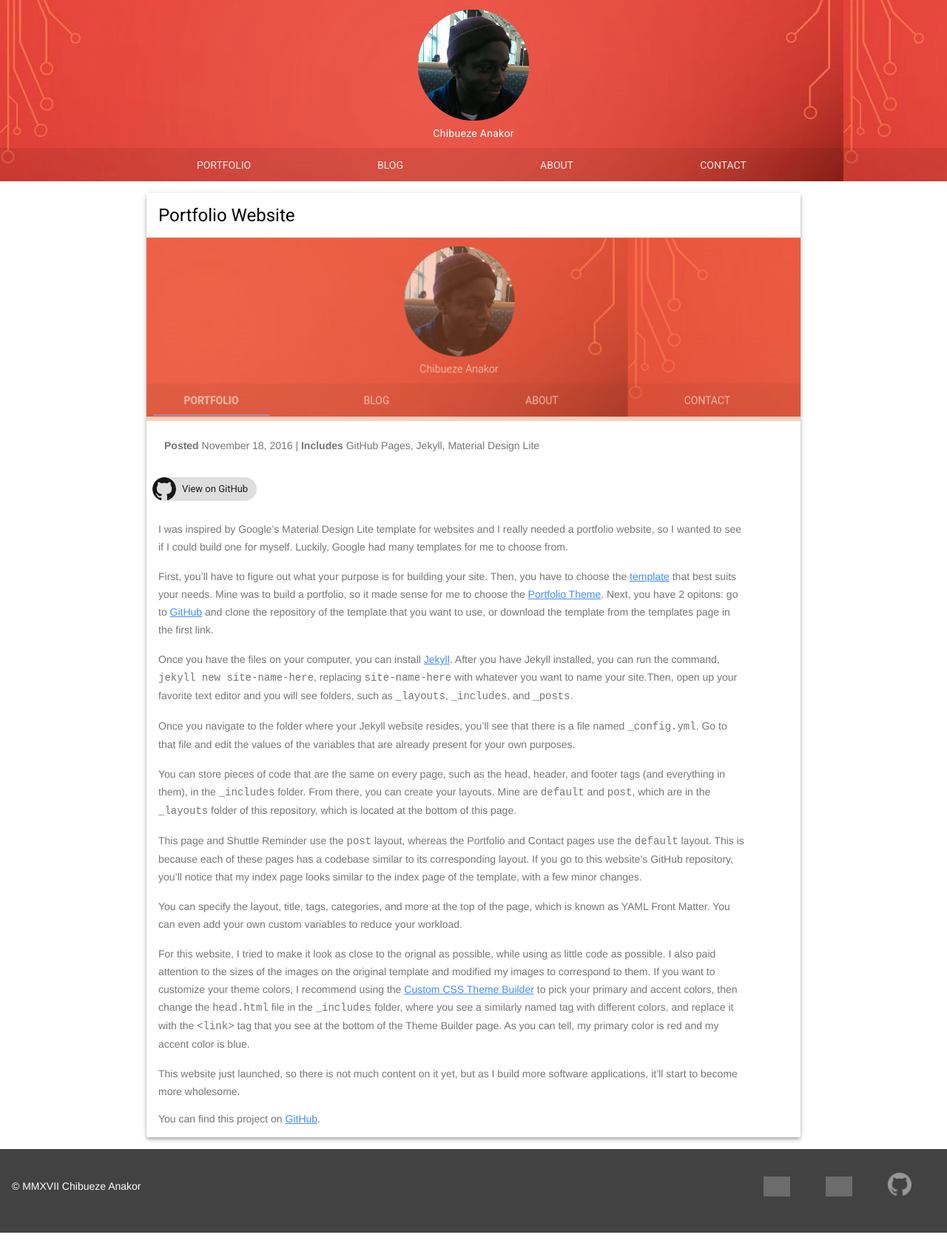
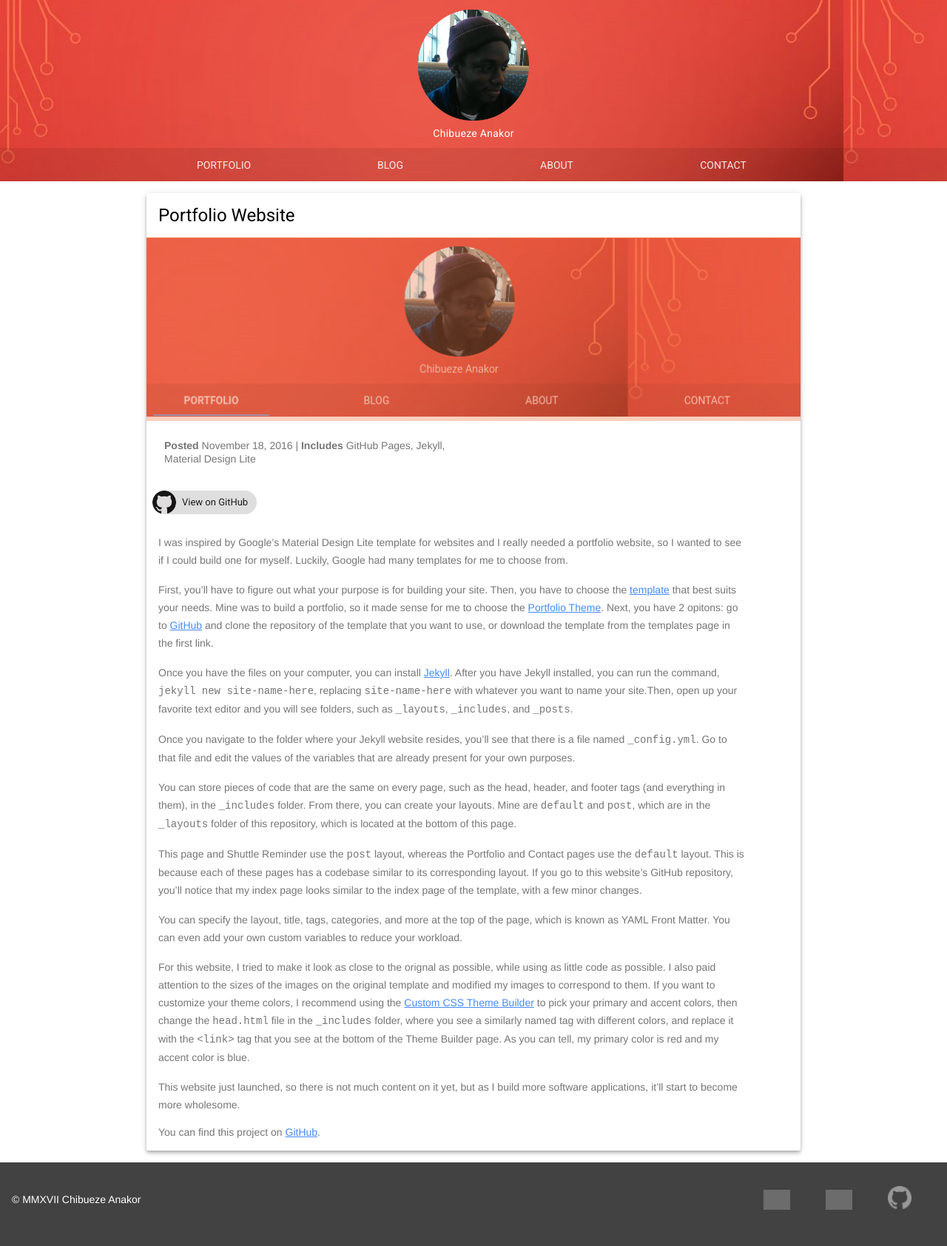
Before and after one commit to chibuezeanakor/chibuezeanakor.github.io, a Jekyll site: the page built from _posts/2016-11-18-portfolio-website.md, in a window 1280 px wide. Shown: the whole page at 74% size. Built offline with Jekyll 4.4.1, drawn with Linux system fonts in a browser that asks for light colours; nearby versions of some CDN libraries; grey boxes are pictures that could not be loaded.

Commit message:
Update post.html

```diff
--- a/_layouts/post.html
+++ b/_layouts/post.html
@@ -13,7 +13,7 @@
                     <div class="mdl-card__media">
                         <img class="article-image" src="{{ site.baseurl }}/images/{{ page.banner }}" border="0" alt="">
                     </div>
-                        <div class="mdl-cell mdl-cell--8-col mdl-card__supporting-text">
+                        <div class="mdl-cell mdl-cell--6-col mdl-card__supporting-text">
                             <strong>Posted</strong>
                             <span>{{ page.date | date: "%B %-d, %Y" }}</span> |
                             {% if page.tags.size > 0 %}
@@ -21,7 +21,7 @@
                             <span>{{ page.tags | sort | join: ", " }}</span>
                             {% endif %}
                         </div>
-                        <div class="mdl-cell mdl-cell--4-col no-padding">
+                        <div class="mdl-cell mdl-cell--6-col no-padding">
                             {% if page.categories contains 'projects' %}
                             <a href="https://github.com/{{ site.github_username }}/{{ page.github_repo }}">
                                 <span class="mdl-chip mdl-chip--contact">
```
